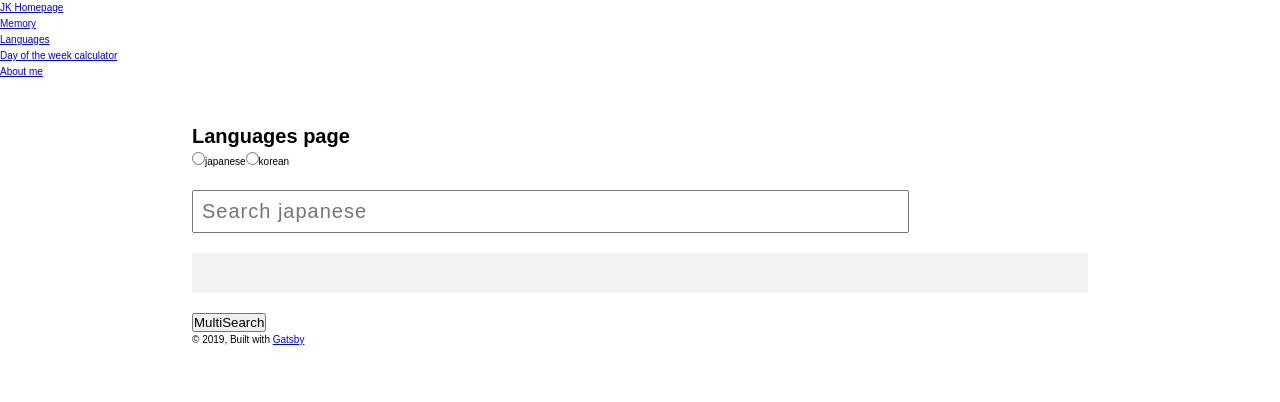
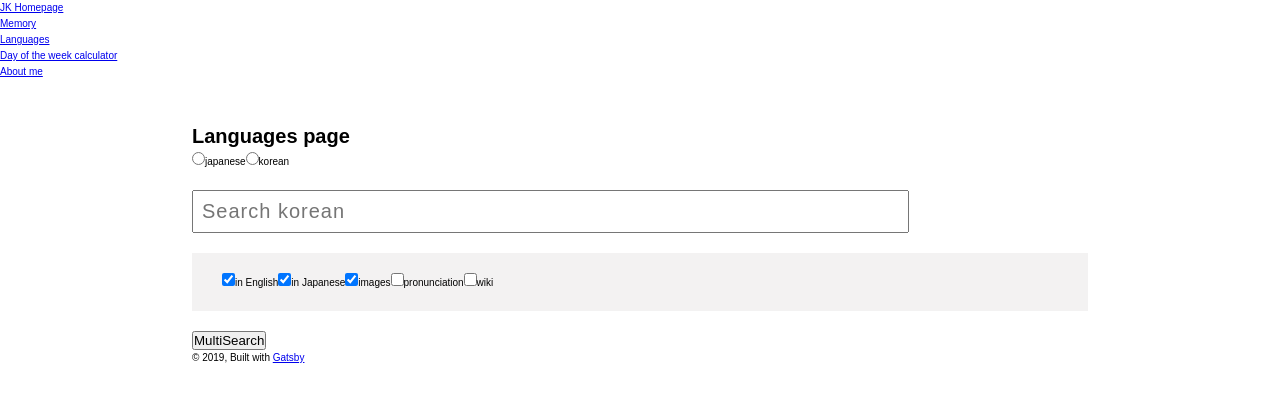
Before and after one commit to Coffettaja/gatsby-homepage, a Gatsby site: page /languages in a window 1280 px wide. Built offline with nearby package versions, Linux system fonts and the light colour scheme; Gatsby itself is replaced by a stand-in of ours.

Commit message:
working search options selection

```diff
--- a/src/components/multiSearch.js
+++ b/src/components/multiSearch.js
@@ -31,7 +31,6 @@ export default class MultiSearch extends React.Component {
 
     this.state = {
       searchValue: '',
-      toggles: props.initialSites,
       searchError: '',
     }
   }
@@ -41,11 +40,11 @@ export default class MultiSearch extends React.Component {
     if (this.state.searchError.length > 0) {
       return
     }
-    Object.keys(this.state.toggles)
-       .filter(toggleValue => this.state.toggles[toggleValue].checked)
+    Object.keys(this.props.initialSites)
+       .filter(toggleValue => this.props.initialSites[toggleValue].checked)
        .forEach((toggleValue) => {
          window.open(
-           this.state.toggles[toggleValue].url
+           this.props.initialSites[toggleValue].url
            .replace(this.props.searchTermCode, this.state.searchValue))
     })
   }
@@ -67,7 +66,7 @@ export default class MultiSearch extends React.Component {
   onToggle = (e) => {
    const toggleToChange = e.target.value
    const newValue = e.target.checked
-   const newToggles = this.state.toggles
+   const newToggles = this.props.initialSites
    newToggles[toggleToChange].checked = newValue
     this.setState(() => ({
       toggles: newToggles
@@ -79,11 +78,11 @@ export default class MultiSearch extends React.Component {
       <form onSubmit={this.onSubmit}>
         <SearchValueInput placeholder={this.props.searchBoxText} onChange={this.onSearchInputChange} value={this.state.searchValue} type="text"/>
         <ToggleContainer>
-          {Object.keys(this.state.toggles).map((toggleKey, index) => (
+          {Object.keys(this.props.initialSites).map((toggleKey, index) => (
             <Toggle
               labelText={toggleKey}
               onChange={this.onToggle}
-              checked={this.state.toggles[toggleKey].checked}
+              checked={this.props.initialSites[toggleKey].checked}
               key={index}
             ></Toggle>
           ))}
--- a/src/pages/languages.js
+++ b/src/pages/languages.js
@@ -12,7 +12,7 @@ class LanguagesIndexPage extends React.Component {
       {
         value: 'japanese',
         initialSites: {
-          dictionary: {
+          translation: {
             labelText: 'dictionary',
             url: 'https://jisho.org/search/$searchterm$',
             checked: true
@@ -32,7 +32,7 @@ class LanguagesIndexPage extends React.Component {
             url: 'https://forvo.com/word/$searchterm$/',
             checked: false
           },
-          definition: {
+          dictionary: {
             labelText: 'definition',
             url: 'https://dictionary.goo.ne.jp/srch/jn/$searchterm$/m0u/',
             checked: true
@@ -52,6 +52,15 @@ class LanguagesIndexPage extends React.Component {
       {
         value: 'korean',
         initialSites: {
+          'in English': {
+            labelText: 'dictionary',
+            url: 'https://endic.naver.com/search.nhn?sLn=en&searchOption=entry_idiom&query=$searchterm$',
+            checked: true
+          },
+          'in Japanese': {
+            url: 'http://www.kpedia.jp/s/1/$searchterm$',
+            checked: true
+          },
           images: {
             labelText: 'image',
             url: 'https://www.google.com/search?tbm=isch&q=$searchterm$',
@@ -62,11 +71,25 @@ class LanguagesIndexPage extends React.Component {
             url: 'https://forvo.com/word/$searchterm$/',
             checked: false
           },
+          wiki: {
+            labelText: 'wiki',
+            url: 'https://ja.wikipedia.org/wiki/$searchterm$',
+            checked: false
+          },
         }
       }
     ],
-    selectedOption: 'japanese',
+    selectedOption: '',
     currentSites: {},
+  }
+
+  componentDidMount = () => {
+    const initialSelectionIndex = 1
+    const {value, initialSites} = this.state.radioOptions[initialSelectionIndex]
+    this.setState(() => ({
+      selectedOption: value,
+      currentSites: initialSites
+    }))
   }
 
   onChange = (e) => {
@@ -74,9 +97,8 @@ class LanguagesIndexPage extends React.Component {
     let currentSites = {}
 
     for (let i = 0; i < this.state.radioOptions.length; i++) {
-      if (this.state.radioOptions[i].value === this.state.selectedOption) {
+      if (this.state.radioOptions[i].value === value) {
         currentSites = this.state.radioOptions[i].initialSites
-        console.log(currentSites)
       }
     }
 
```
